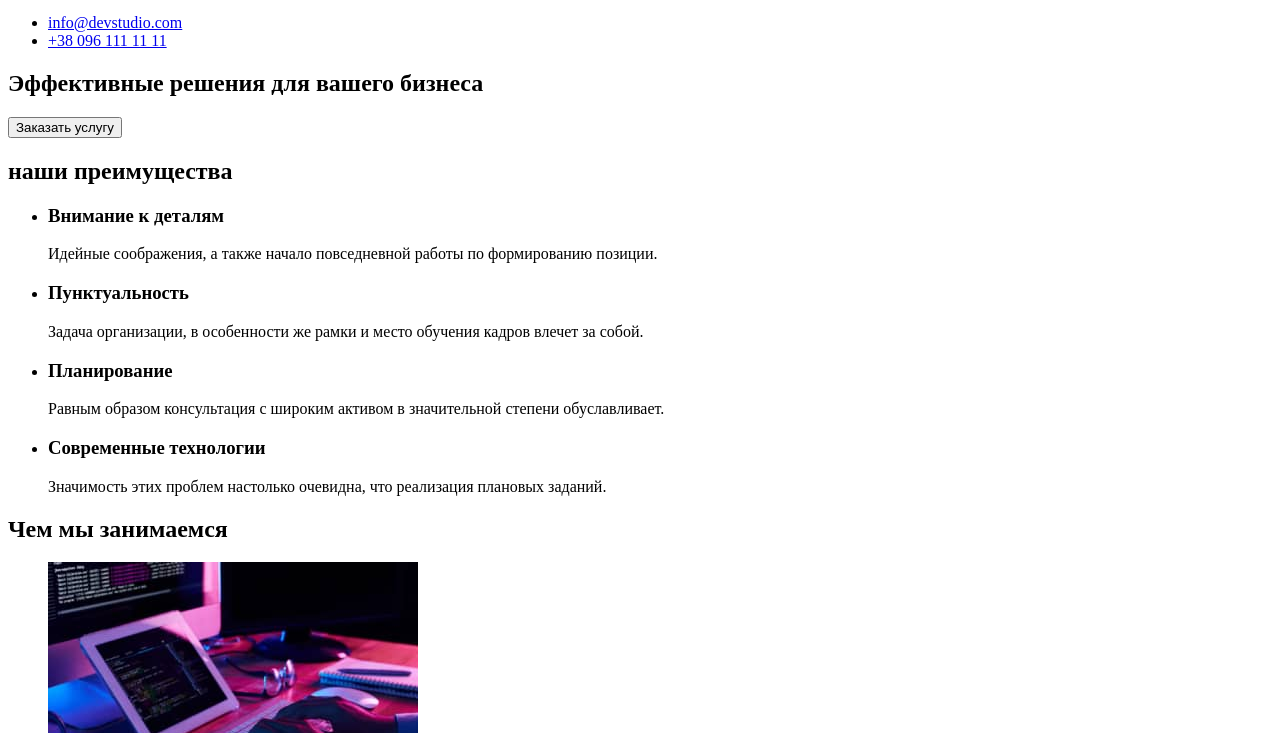
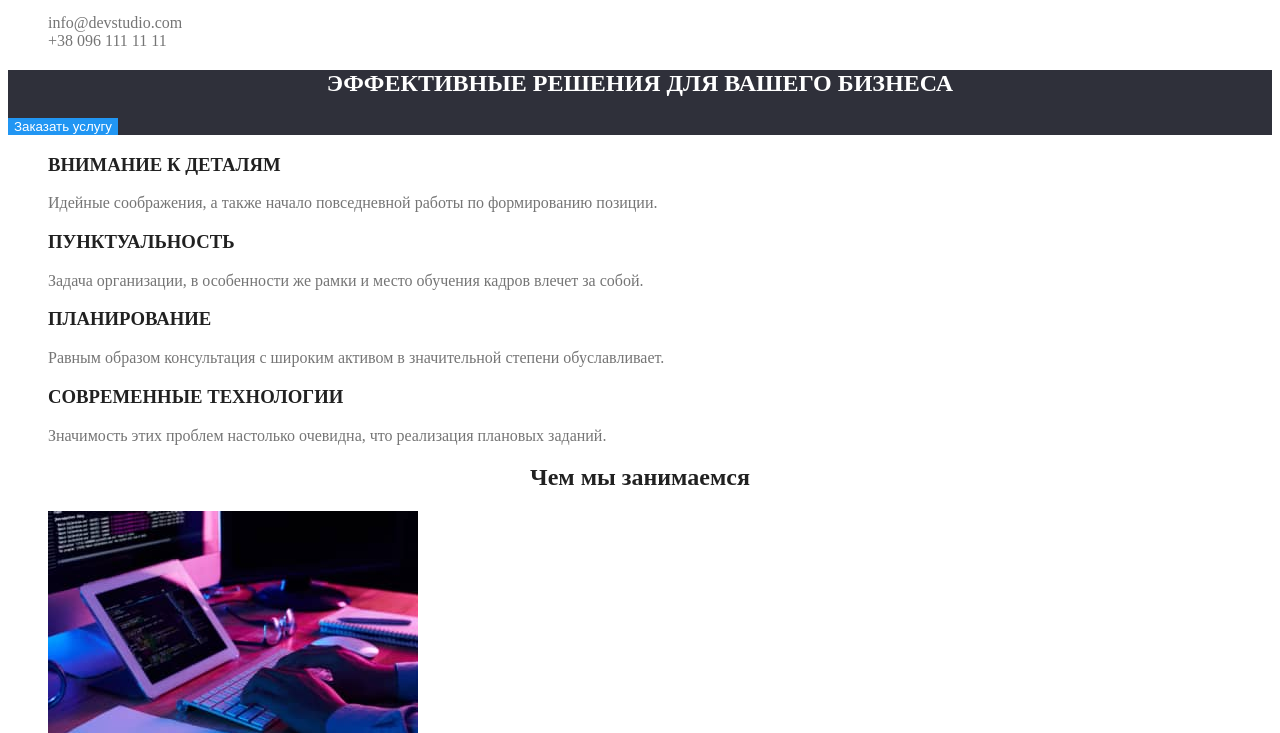
Before and after one commit to dmitrmedv/goit-markup-hw-02, a plain HTML site: page index.html in a window 1280 px wide. Shown: the part 98-831 px from the top of the page. Drawn offline with Linux system fonts and the light colour scheme; the site is published under a folder, as on GitHub Pages, so addresses that start at the root find nothing.

Commit message:
renema folder to css

```diff
--- a/index.html
+++ b/index.html
@@ -5,7 +5,7 @@
   <meta charset="UTF-8" />
   <meta http-equiv="X-UA-Compatible" content="IE=edge" />
   <meta name="viewport" content="width=device-width, initial-scale=1.0" />
-  <link rel="stylesheet" href="/styles/styles.css" />
+  <link rel="stylesheet" href="css/styles.css"/>
   <title>WebStudio</title>
 </head>
 
--- a/portfolio.html
+++ b/portfolio.html
@@ -5,8 +5,7 @@
   <meta charset="UTF-8" />
   <meta http-equiv="X-UA-Compatible" content="IE=edge" />
   <meta name="viewport" content="width=device-width, initial-scale=1.0" />
-  <link rel="stylesheet" href="./styles/styles.css">
-  <link rel="stylesheet" href="./styles/styles.css" />
+  <link rel="stylesheet" href="./css/styles.css">
   <title>WebStudio</title>
 </head>
 
```
Also changed, not shown: css/styles.css (renamed from styles/styles.css).
